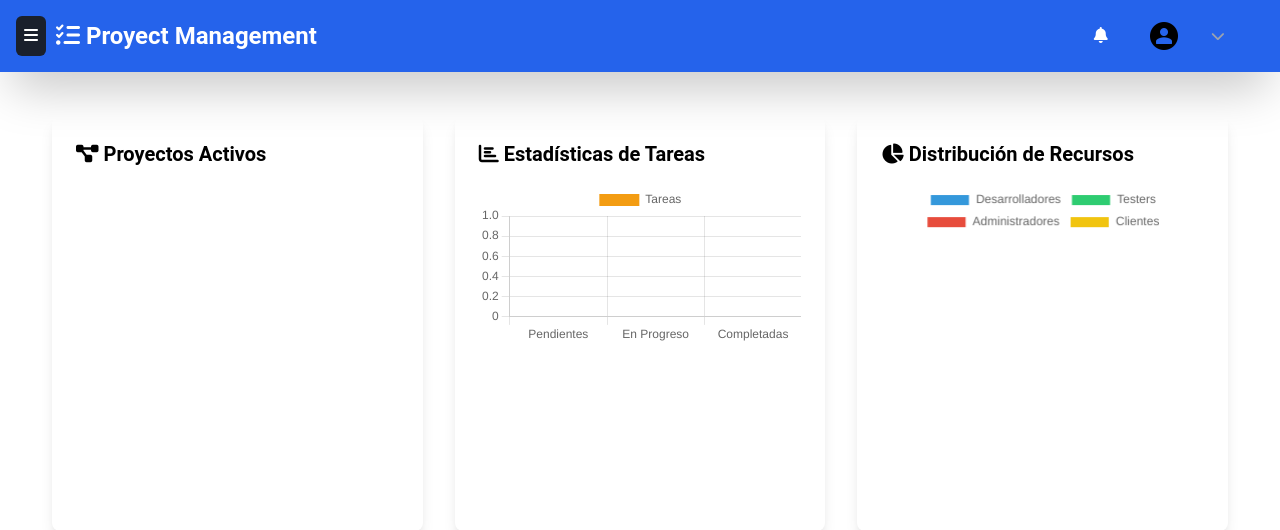
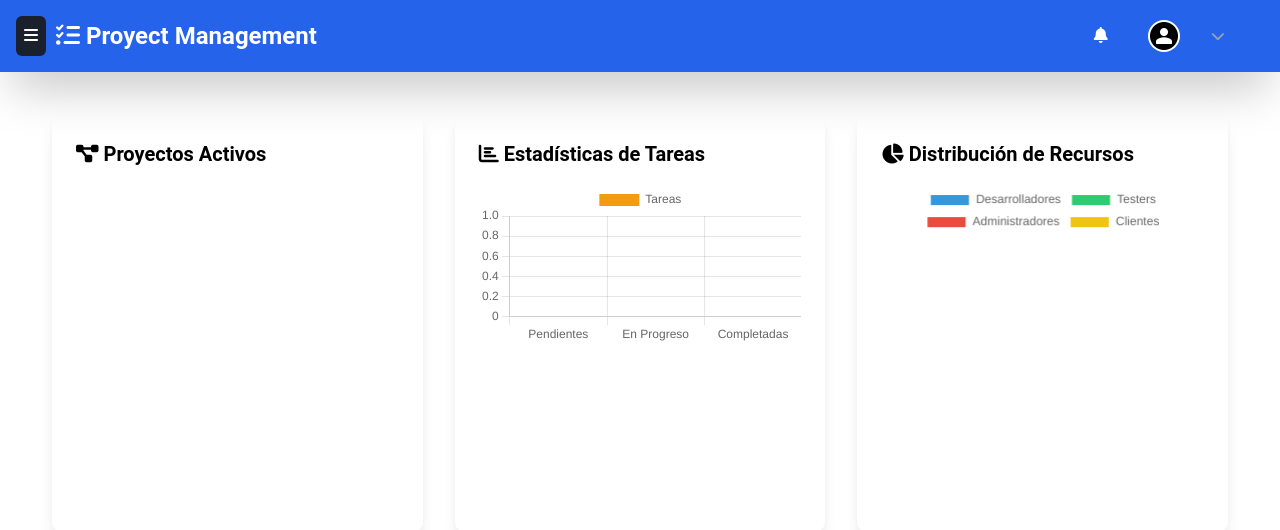
Before and after one commit to sandovaldavid/WebApp-PM, a Django app: page /dashboard/ in a window 1280 px wide. Shown: the top 530 px of the page. Run offline with Django 5.2, Linux system fonts and the light colour scheme; the visitor is signed in with stand-in values (Sample User, id 1); data that the repository does not hold is empty; some libraries are stand-ins or nearby versions.

Commit message:
💄 update user menu avatar background and username text color for better contrast

```diff
--- a/dashboard/templates/components/user_menu.html
+++ b/dashboard/templates/components/user_menu.html
@@ -24,11 +24,11 @@
                 aria-expanded="false"
                 aria-haspopup="true">
             <!-- Avatar -->
-            <img class="h-8 w-8 rounded-full object-cover"
+            <img class="h-8 w-8 rounded-full object-cover bg-white"
                     src="{% if user.imagen_perfil %}{{ user.imagen_perfil.url }}{% else %}{% static 'img/default-avatar.png' %}{% endif %}"
                     alt="{{ user.nombreusuario }}">
             <!-- Nombre de usuario -->
-            <span class="hidden md:block text-sm font-medium text-gray-700">
+            <span class="hidden md:block text-sm font-medium text-white">
                 {{ user.nombreusuario }}
             </span>
             <!-- Icono de flecha -->
```
